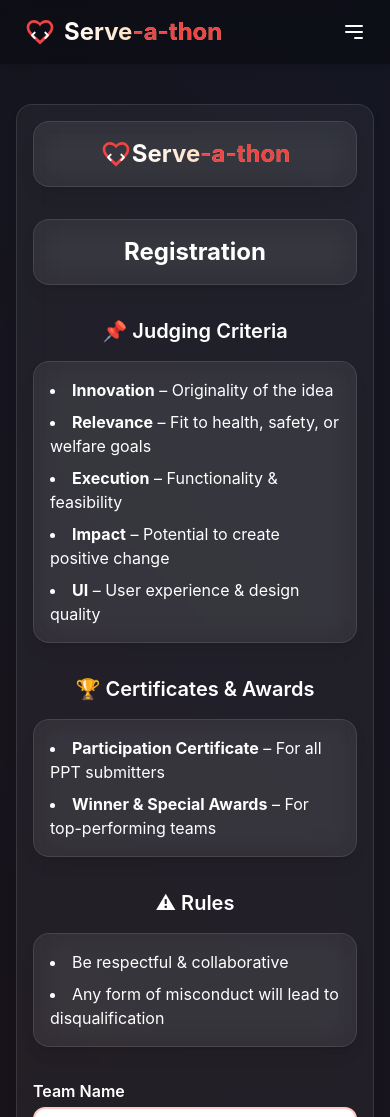
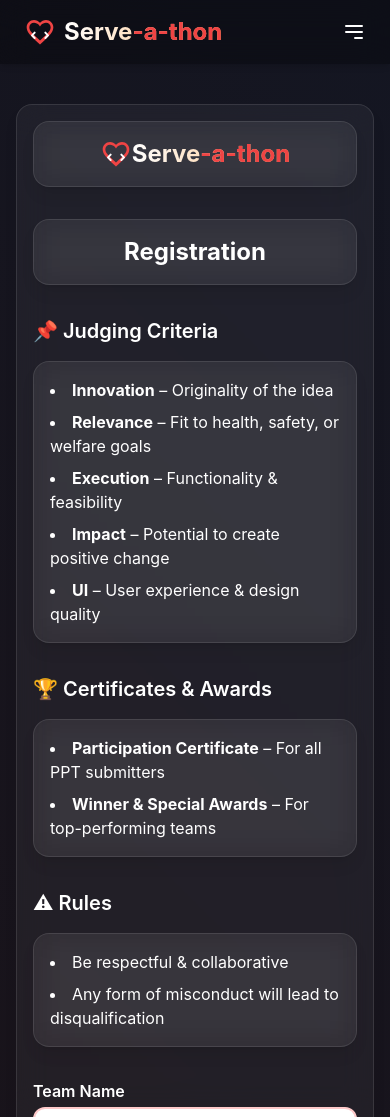
Before and after one commit to PugazhendhiDev/servathon, a React (Vite) app: page /event-registration in a window 390 px wide. Shown: the top 1117 px of the page. Built offline with nearby package versions, Linux system fonts and the light colour scheme.

Commit message:
Minor changes

```diff
--- a/src/pages/eventRegistration.jsx
+++ b/src/pages/eventRegistration.jsx
@@ -146,7 +146,7 @@ function EventRegistration() {
             <h1 className="text-2xl font-bold text-white">Registration</h1>
           </div>
 
-          <h2 class="text-xl font-semibold mb-4 text-center md:text-left text-white">📌 Judging Criteria</h2>
+          <h2 class="text-xl font-semibold mb-4 text-left text-white">📌 Judging Criteria</h2>
           <ul class="glass-card p-4 mb-8 list-disc list-inside space-y-2 text-white">
             <li><strong>Innovation</strong> – Originality of the idea</li>
             <li><strong>Relevance</strong> – Fit to health, safety, or welfare goals</li>
@@ -155,13 +155,13 @@ function EventRegistration() {
             <li><strong>UI</strong> – User experience &amp; design quality</li>
           </ul>
 
-          <h2 class="text-xl font-semibold mb-4 text-center md:text-left text-white">🏆 Certificates & Awards</h2>
+          <h2 class="text-xl font-semibold mb-4 text-left text-white">🏆 Certificates & Awards</h2>
           <ul class="glass-card p-4 mb-8 list-disc list-inside space-y-2 text-white">
             <li><strong>Participation Certificate</strong> – For all PPT submitters</li>
             <li><strong>Winner &amp; Special Awards</strong> – For top-performing teams</li>
           </ul>
 
-          <h2 class="text-xl font-semibold mb-4 text-center md:text-left text-white">⚠ Rules</h2>
+          <h2 class="text-xl font-semibold mb-4 text-left text-white">⚠ Rules</h2>
           <ul class="glass-card p-4 mb-8 list-disc list-inside space-y-2 text-white">
             <li>Be respectful &amp; collaborative</li>
             <li>Any form of misconduct will lead to disqualification</li>
```
